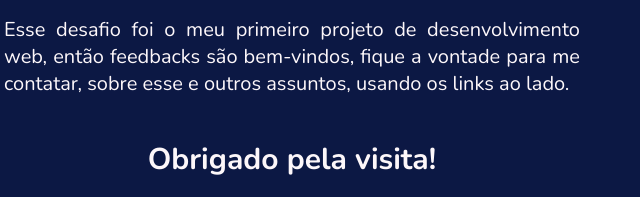
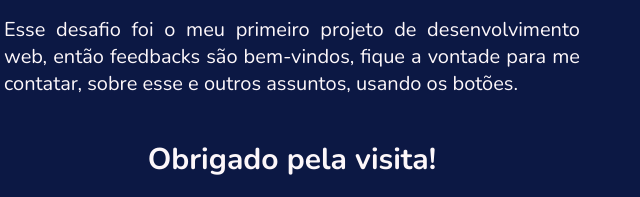
Before and after one commit to NalbertMatos/challenge-one, a plain HTML site: page about.html in a window 1280 px wide. Shown: the part 489-686 px from the top of the page, 60-700 px from the left. Drawn offline with nearby package versions, Linux system fonts and the light colour scheme.

Commit message:
mudando pagina sobre

```diff
--- a/about.html
+++ b/about.html
@@ -6,7 +6,7 @@
     <meta http-equiv="X-UA-Compatible" content="IE=edge">
     <meta name="viewport" content="width=device-width, initial-scale=1.0">
     <link rel="shortcut icon" href="./assets/lockicon.png" type="image/x-icon">
-    <title>Sobre mim</title>
+    <title>Sobre</title>
     <link rel="stylesheet" href="style_sobre.css">
 </head>
 
@@ -32,7 +32,7 @@
                     empresa contratante Grendene S/A.</p>
                 <p>Para tal, utilizei das tecnologias HTML, CSS e JavaScript, empregando os conhecimentos obtidos durante a trilha.</p>
                 <p>Esse desafio foi o meu primeiro projeto de desenvolvimento web, então feedbacks são bem-vindos,
-                    fique a vontade para me contatar, sobre esse e outros assuntos, usando os links ao lado.</p>
+                    fique a vontade para me contatar, sobre esse e outros assuntos, usando os botões.</p>
                 <h2>Obrigado pela visita!</h2>
                 <p class="citacao">lenterairnimesng nenterventerr enterxhaiufatsts thenter mimesnd.</p>
                 <p class="autor">- lenterobernairdober dai vimesncimes</p>
```
